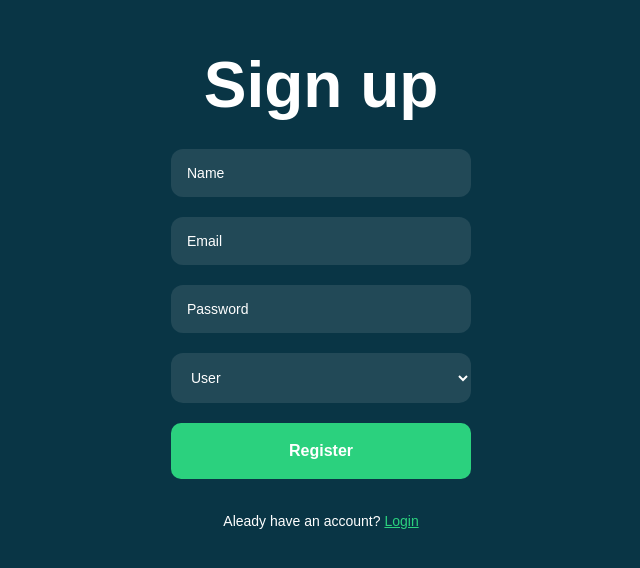
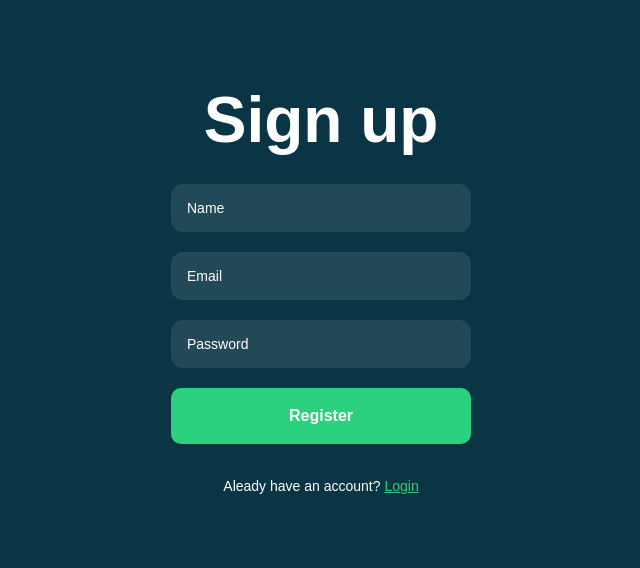
Before and after one commit to tufailfahad01/movie-management-FE, a Next.js app: page /auth/register in a window 1280 px wide. Shown: the part 108-676 px from the top of the page, without its empty margins (319-959 px from the left). Built offline with nearby package versions, Linux system fonts and the light colour scheme.

Commit message:
update register form

```diff
--- a/src/pages/auth/register/index.tsx
+++ b/src/pages/auth/register/index.tsx
@@ -9,7 +9,6 @@ const Register = () => {
   const [name, setName] = useState<string>("");
   const [email, setEmail] = useState<string>("");
   const [password, setPassword] = useState<string>("");
-  const [role, setRole] = useState<string>("USER");
   const [error, setError] = useState<string>("");
   const [loading, setLoading] = useState(false);
 
@@ -27,9 +26,6 @@ const Register = () => {
     setPassword(e.target.value);
   };
 
-  const handleRoleChange = (e: ChangeEvent<HTMLSelectElement>) => {
-    setRole(e.target.value);
-  };
 
   const handleSubmit = async (e: FormEvent<HTMLFormElement>) => {
     e.preventDefault();
@@ -40,7 +36,6 @@ const Register = () => {
         name,
         email,
         password,
-        role,
       });
 
       if (response.data) {
@@ -61,7 +56,6 @@ const Register = () => {
     setName("");
     setEmail("");
     setPassword("");
-    setRole("USER");
   };
 
   return (
@@ -97,21 +91,6 @@ const Register = () => {
           value={password}
         />
 
-        <div style={{ maxWidth: "300px" }} className="w-full">
-          <label htmlFor="role" className="sr-only">
-            Role
-          </label>
-          <select
-            id="role"
-            value={role}
-            onChange={handleRoleChange}
-            className="bg-[#224957] rounded-xl text-white focus:outline-none px-4 py-4 w-full text-sm"
-          >
-            <option value="USER">User</option>
-            <option value="ADMIN">Admin</option>
-          </select>
-        </div>
-
         {error && <p className="text-red-500 text-sm">{error}</p>}
         <Button label="Register" type="submit" size="lg" loading={loading} />
       </form>
```
